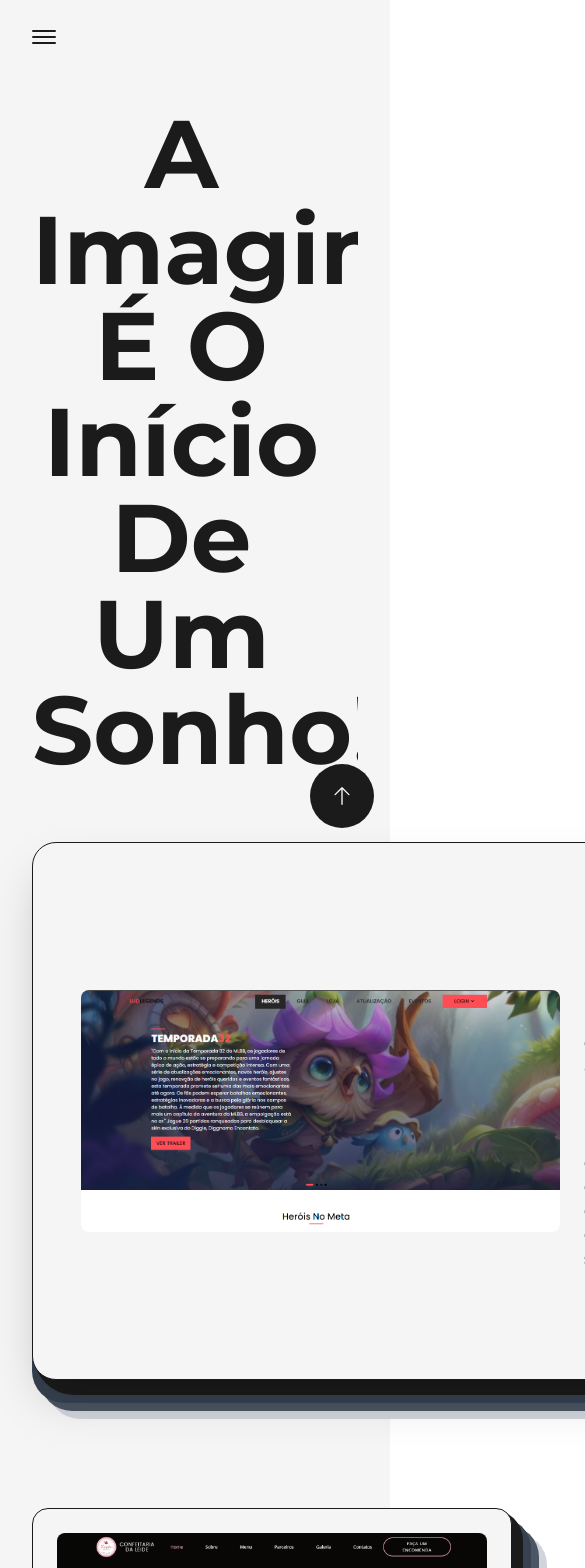
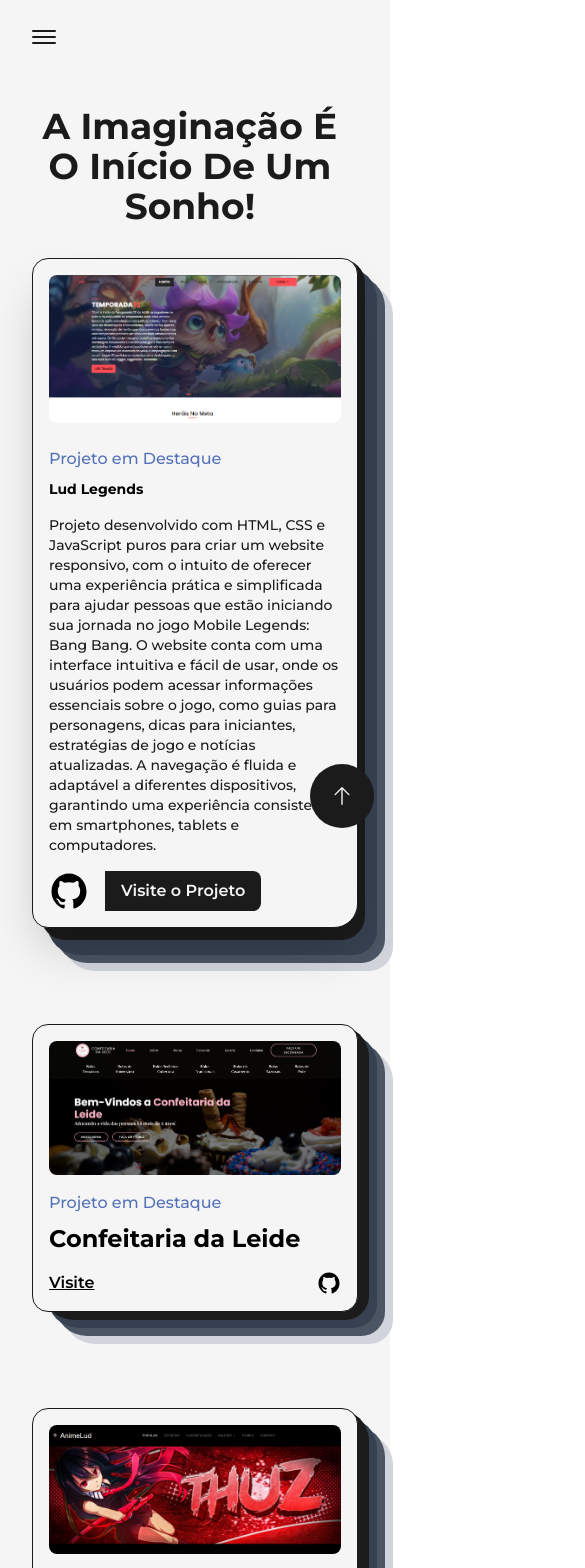
Before and after one commit to alanalveses/next-portifolio, a Next.js app: page /projects in a window 390 px wide. Shown: the top 1568 px of the page, 585 px wide, since content can reach past the window. Built offline with nearby package versions, Linux system fonts and the light colour scheme.

Commit message:
add responsive design for “articles”, “projects” and “about” pages

```diff
--- a/src/components/Footer/SideBar.js
+++ b/src/components/Footer/SideBar.js
@@ -6,25 +6,25 @@
 const LinksSideBar = () => {
   return (
     <>
-      <div className="absolute bottom-1 flex flex-col gap-6 items-center pl-24 pr-24 pt-12 pb-12 text-light bg-dark">
+      <div className="absolute bottom-1 flex flex-col gap-6 items-center px-24 py-12 md:px-12 md:py-6 text-light bg-dark xs:ml-6 xxs:ml-0 xxs:">
         <h3>LinksSideBar</h3>
         <div className="flex flex-row items-center gap-5">
-          <li className="list-none p-2 bg-light text-dark text-center border border-transparent hover:border-light hover:bg-dark hover:text-light">
+          <li className="list-none p-2 bg-light text-dark text-center border border-transparent hover:border-light hover:bg-dark hover:text-light xs:text-xs">
             <Link href="" target="_blank" className="w-10">
               Projeto 1
             </Link>
           </li>
-          <li className="list-none p-2 bg-light text-dark text-center border border-transparent hover:border-light hover:bg-dark hover:text-light">
+          <li className="list-none p-2 bg-light text-dark text-center border border-transparent hover:border-light hover:bg-dark hover:text-light xs:text-xs">
             <Link href="" target="_blank" className="w-10">
               Projeto 2
             </Link>
           </li>
-          <li className="list-none p-2 bg-light text-dark text-center border border-transparent hover:border-light hover:bg-dark hover:text-light">
+          <li className="list-none p-2 bg-light text-dark text-center border border-transparent hover:border-light hover:bg-dark hover:text-light xs:text-xs">
             <Link href="" target="_blank" className="w-10">
               Projeto 3
             </Link>
           </li>
-          <li className="list-none p-2 bg-light text-dark text-center border border-transparent hover:border-light hover:bg-dark hover:text-light">
+          <li className="list-none p-2 bg-light text-dark text-center border border-transparent hover:border-light hover:bg-dark hover:text-light xs:text-xs">
             <Link href="" target="_blank" className="w-10">
               Projeto 4
             </Link>
@@ -68,7 +68,7 @@
         >
           <LinksSideBar />
         </motion.div>
-        <ToggleButton setOpen={setOpen} />
+          <ToggleButton setOpen={setOpen} />
       </motion.div>
     </>
   );
--- a/src/components/Footer/ToggleButton.js
+++ b/src/components/Footer/ToggleButton.js
@@ -10,7 +10,7 @@
   return (
     <div
       onClick={toggleOpen}
-      className="w-12 h-12 rounded-full relative -bottom-96 left-96 border-none cursor-pointer bg-transparent text-black"
+      className="w-12 h-12 rounded-full relative -bottom-96 left-96 lg:left-80 lg:-bottom-80 md:left-72 sm:left-48 sm:-bottom-96 xs:left-32 xxs:left-28 border-none cursor-pointer bg-transparent text-black"
     >
       <EasterEggIcon />
     </div>
--- a/src/pages/articles.js
+++ b/src/pages/articles.js
@@ -51,7 +51,7 @@
         />
       </Link>
       <Link href={link} target="_self">
-        <h2 className="text-2xl font-bold my-2 mt-4 hover:underline">
+        <h2 className="text-2xl font-bold my-2 mt-4 hover:underline xs:text-lg">
           {title}
         </h2>
       </Link>
@@ -72,8 +72,14 @@
       </Head>
       <main className="w-full mb-16 flex flex-col items-center justify-center overflow-hidden dark:text-light">
         <Layout className="pt-20">
-          <AnimatedText text="Palavras mudam o mundo!" className="mb-16" />
-          <ul className="grid grid-cols-2 gap-16">
+          <AnimatedText
+            text="Palavras mudam o mundo!"
+            className="mb-16 lg:!text-7xl sm:mb-8 sm:!text-6xl xs:!text-4xl"
+          />
+          <ul
+            className="grid grid-cols-2 gap-16
+          lg:gap-8 md:grid-cols-1 md:gap-y-16"
+          >
             <FeaturedArticles
               title="Sonho da Graduação."
               summary="Artigo de autoria própria que conta um pouco sobre minha trajetória acadêmica."
--- a/src/pages/projects.js
+++ b/src/pages/projects.js
@@ -17,12 +17,12 @@
   return (
     <article
       className="w-full flex items-center justify-between rounded-3xl relative rounded-br-2xl
-    border border-solid shadow-2xl p-12 border-dark bg-light
-    dark:bg-dark dark:border-light"
+    border border-solid shadow-2xl p-12 border-dark bg-light dark:bg-dark dark:border-light
+    lg:flex-col lg:p-8 xs:rounded-2xl xs:rounded-br-3xl xs:p-4"
     >
       <div
         className="absolute top-0 -right-3 -z-10 w-[101%] h-[103%] rounded-[2.5rem] bg-dark
-      rounded-br-3xl"
+      rounded-br-3xl xs:-right-2 sm:h-[102%] xs:w-full xs:rounded-[1.5rem]"
       />
       <div
         className="absolute top-2 -right-5 -z-20 w-[102%] h-[103%] rounded-[2rem] bg-gray-700
@@ -40,7 +40,7 @@
       <Link
         href={link}
         target="_blank"
-        className="w-1/2 cursor-pointer overflow-hidden rounded-lg
+        className="w-1/2 cursor-pointer overflow-hidden rounded-lg lg:w-full
       "
       >
         <FramerImage
@@ -56,8 +56,8 @@
         />
       </Link>
 
-      <div className="w-1/2 flex flex-col items-start justify-between pl-6">
-        <span className="text-primary font-medium text-xl dark:text-primaryDark">
+      <div className="w-1/2 flex flex-col items-start justify-between pl-6 lg:w-full lg:pl-0 lg:pt-6">
+        <span className="text-primary font-medium text-xl dark:text-primaryDark xs:text-base">
           {type}
         </span>
         <Link
@@ -65,11 +65,11 @@
           target="_blank"
           className="hover:underline underline-offset-2"
         >
-          <h2 className="my-2 w-full text-left text-4xl font-bold dark:text-light">
+          <h2 className="my-2 w-full text-left text-4xl font-bold dark:text-light sm:text-sm">
             {title}
           </h2>
         </Link>
-        <p className="my-2 font-medium text-dark dark:text-light">{summary}</p>
+        <p className="my-2 font-medium text-dark dark:text-light sm:text-sm">{summary}</p>
         <div className="mt-2 flex items-center ">
           <Link href={github} target="_blank" className="w-10">
             <GithubIcon />
@@ -78,7 +78,7 @@
             href={link}
             target="_blank"
             className="ml-4 rounded-r-lg bg-dark text-light p-2 px-6 text-lg font-semibold
-            dark:bg-light dark:text-dark"
+            dark:bg-light dark:text-dark sm:px-4 sm:text-base"
           >
             Visite o Projeto
           </Link>
@@ -91,12 +91,12 @@
 const Project = ({ title, type, img, link, github }) => {
   return (
     <article
-      className="w-full flex flex-col items-center justify-center rounded-2xl border border-solid p-6 relative border-dark bg-light
-    dark:bg-dark dark:border-light"
+      className="w-full flex flex-col items-center justify-center rounded-2xl border border-solid p-6 relative border-dark bg-light dark:bg-dark dark:border-light
+      xs:p-4"
     >
       <div
         className="absolute top-0 -right-3 -z-10 w-[101%] h-[103%] rounded-[2rem] bg-dark
-      rounded-br-3xl"
+      rounded-br-3xl  "
       />
       <div
         className="absolute top-2 -right-5 -z-20 w-[102%] h-[103%] rounded-[2rem] bg-gray-700
@@ -121,7 +121,7 @@
       </Link>
 
       <div className="w-full flex flex-col items-start justify-between mt-4">
-        <span className="text-primary dark:text-primaryDark font-medium text-xl">
+        <span className="text-primary dark:text-primaryDark font-medium text-xl xl:text-lg md:text-base">
           {type}
         </span>
         <Link
@@ -129,18 +129,18 @@
           target="_blank"
           className="hover:underline underline-offset-2"
         >
-          <h2 className="my-2 w-full text-left text-3xl font-bold">{title}</h2>
+          <h2 className="my-2 w-full text-left text-3xl font-bold lg:text-2xl">{title}</h2>
         </Link>
 
         <div className="w-full mt-2 flex items-center justify-between">
           <Link
             href={link}
             target="_blank"
-            className="text-lg font-semibold underline"
+            className="text-lg font-semibold underline md:text-base"
           >
             Visite
           </Link>
-          <Link href={github} target="_blank" className="w-8">
+          <Link href={github} target="_blank" className="w-8 md:w-6">
             <GithubIcon /> {""}
           </Link>
         </div>
@@ -160,10 +160,10 @@
         <Layout className="pt-24">
           <AnimatedText
             text="A imaginação é o início de um sonho!"
-            className="mb-16"
+            className="mb-16 lg:!text-7xl sm:mb-8 sm:!text-6xl xs:!text-4xl"
           />
 
-          <div className="grid grid-cols-12 gap-24 gap-y-32">
+          <div className="grid grid-cols-12 gap-24 gap-y-32 xl:gap-x-16 lg:gap-x-8 md:gap-y-24 sm:gap-x-0">
             <div className="col-span-12">
               <FeaturedProject
                 title="Lud Legends"
@@ -177,7 +177,7 @@
                 img={project1}
               />
             </div>
-            <div className="col-span-6">
+            <div className="col-span-6 sm:col-span-12">
               <Project
                 title="Confeitaria da Leide"
                 summary=""
@@ -188,7 +188,7 @@
                 img={project2}
               />
             </div>
-            <div className="col-span-6">
+            <div className="col-span-6 sm:col-span-12">
               <Project
                 title="Anime Lud"
                 summary="Descricao previa do projeto."
@@ -210,7 +210,7 @@
                 img={project2}
               />
             </div>
-            <div className="col-span-6">
+            <div className="col-span-6 sm:col-span-12">
               <Project
                 title="Titlo do Projeto"
                 summary="Descricao previa do projeto."
@@ -220,7 +220,7 @@
                 img={project1}
               />
             </div>
-            <div className="col-span-6">
+            <div className="col-span-6 sm:col-span-12">
               <Project
                 title="Titlo do Projeto"
                 summary="Descricao previa do projeto."
```
Also changed, not shown: src/components/Articles/ArticlesList.js (+12 -6 lines).
